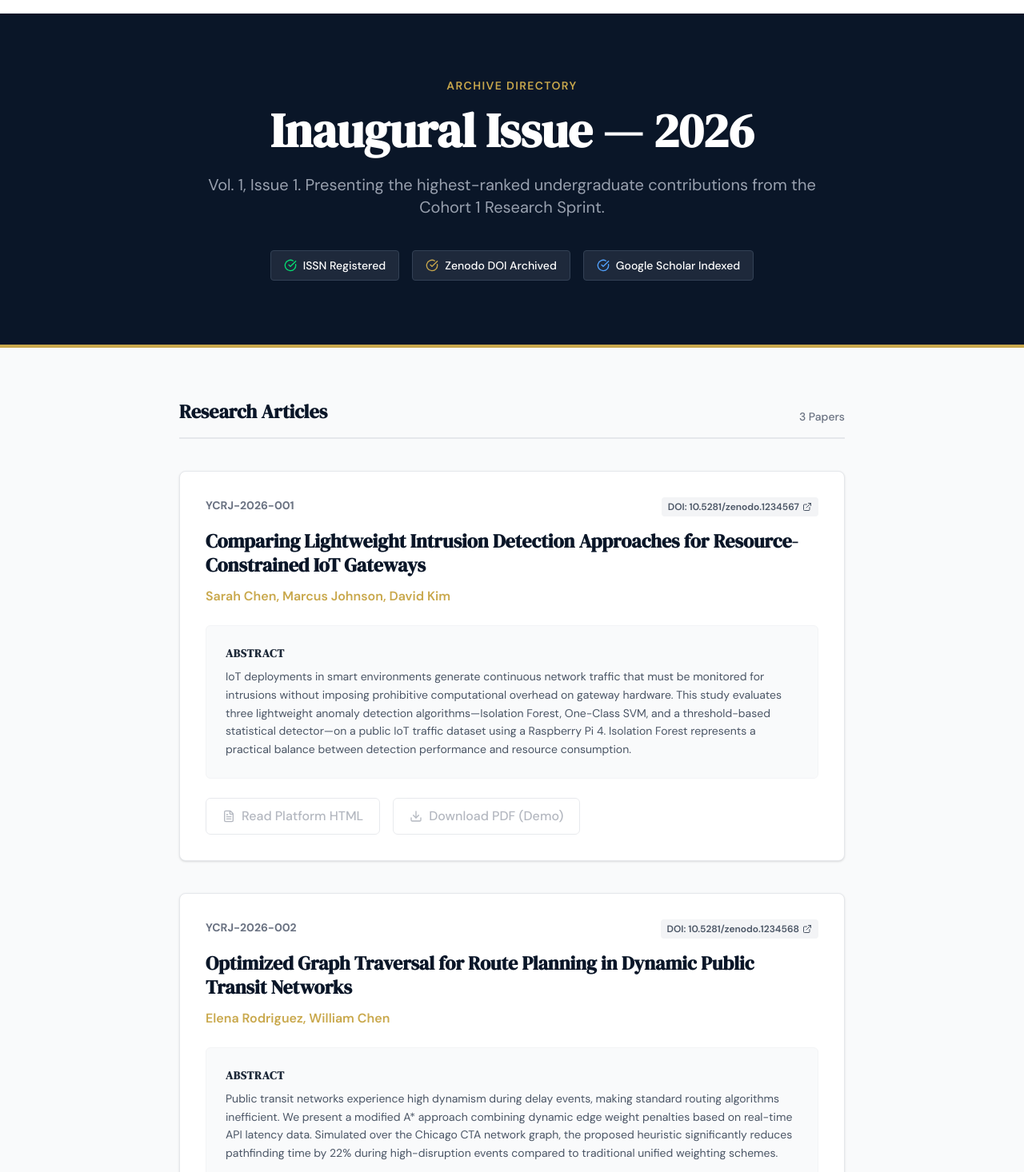
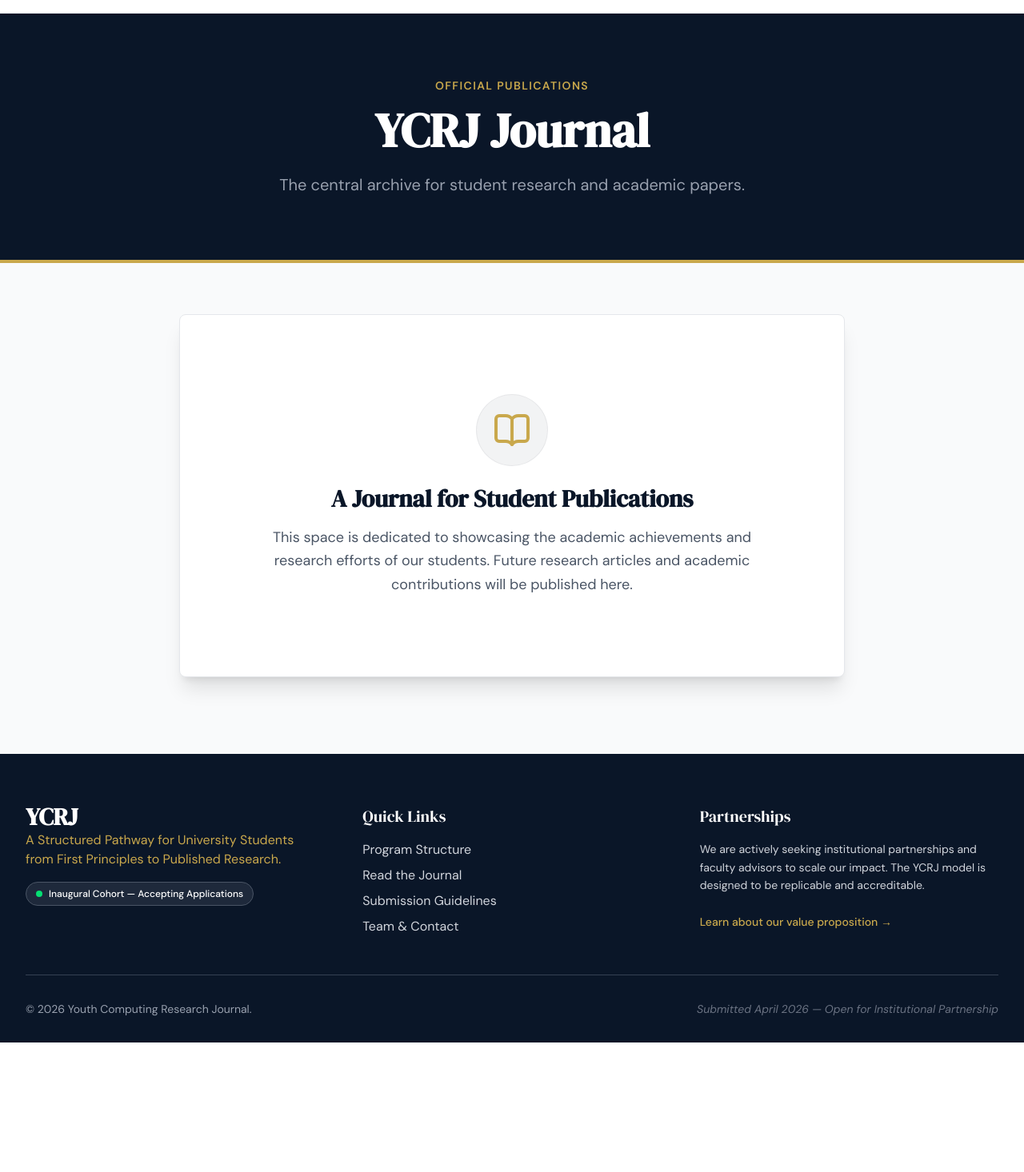
Before and after one commit to On3Human/YCRJ, a React (Vite) app: page /journal in a window 1280 px wide. Shown: the part 64-1530 px from the top of the page at 80% size. After the commit the page ends 1368 px from the top, so only its background shows below. Built offline with nearby package versions, Linux system fonts and the light colour scheme.

Commit message:
refactor: remove static paper data and update Journal page layout to serve as a placeholder for future publications

```diff
--- a/src/pages/Journal.jsx
+++ b/src/pages/Journal.jsx
@@ -1,105 +1,38 @@
 import React from 'react';
-import { FileText, Download, CheckCircle, ExternalLink } from 'lucide-react';
-import { Button } from '../components/ui/Button';
+import { BookOpen } from 'lucide-react';
 import { Card, CardContent } from '../components/ui/Card';
 
 export default function Journal() {
-  const papers = [
-    {
-      id: "YCRJ-2026-001",
-      title: "Comparing Lightweight Intrusion Detection Approaches for Resource-Constrained IoT Gateways",
-      authors: "Sarah Chen, Marcus Johnson, David Kim",
-      abstract: "IoT deployments in smart environments generate continuous network traffic that must be monitored for intrusions without imposing prohibitive computational overhead on gateway hardware. This study evaluates three lightweight anomaly detection algorithms—Isolation Forest, One-Class SVM, and a threshold-based statistical detector—on a public IoT traffic dataset using a Raspberry Pi 4. Isolation Forest represents a practical balance between detection performance and resource consumption.",
-      doi: "10.5281/zenodo.1234567"
-    },
-    {
-      id: "YCRJ-2026-002",
-      title: "Optimized Graph Traversal for Route Planning in Dynamic Public Transit Networks",
-      authors: "Elena Rodriguez, William Chen",
-      abstract: "Public transit networks experience high dynamism during delay events, making standard routing algorithms inefficient. We present a modified A* approach combining dynamic edge weight penalties based on real-time API latency data. Simulated over the Chicago CTA network graph, the proposed heuristic significantly reduces pathfinding time by 22% during high-disruption events compared to traditional unified weighting schemes.",
-      doi: "10.5281/zenodo.1234568"
-    },
-    {
-      id: "YCRJ-2026-003",
-      title: "Assessing Hallucination Rates in Small Language Models for Code Generation",
-      authors: "Aisha Patel, Thomas Wright, Lin Zhao, Omar Al-Fayed",
-      abstract: "While Large Language Models excel at code generation, their execution on local environments is limited by parameter size constraints. We systematically analyze hallucination frequencies in three quantized small language models (<8B parameters) against a standardized Python algorithms benchmark. Our findings highlight that while syntax error rates are low, localized logical hallucinations persist under specific loop-invariant conditions.",
-      doi: "10.5281/zenodo.1234569"
-    }
-  ];
-
   return (
     <div className="pb-24">
       {/* Journal Header */}
       <div className="bg-[#0A1628] py-20 text-white relative border-b-4 border-[#C9A84C]">
         <div className="max-w-5xl mx-auto px-4 sm:px-6 lg:px-8 text-center">
-            <span className="text-[#C9A84C] font-semibold tracking-widest uppercase text-sm mb-4 block">Archive Directory</span>
-            <h1 className="text-4xl md:text-6xl font-serif font-bold mb-6">Inaugural Issue — 2026</h1>
+            <span className="text-[#C9A84C] font-semibold tracking-widest uppercase text-sm mb-4 block">Official Publications</span>
+            <h1 className="text-4xl md:text-6xl font-serif font-bold mb-6">YCRJ Journal</h1>
             <p className="text-xl text-gray-400 font-sans max-w-3xl mx-auto">
-              Vol. 1, Issue 1. Presenting the highest-ranked undergraduate contributions from the Cohort 1 Research Sprint.
+              The central archive for student research and academic papers.
             </p>
-
-            <div className="flex flex-wrap justify-center gap-4 mt-10">
-               <div className="bg-[#1E293B] px-4 py-2 rounded flex items-center text-sm font-medium border border-[#334155]">
-                  <CheckCircle className="w-4 h-4 mr-2 text-green-400" /> ISSN Registered
-               </div>
-               <div className="bg-[#1E293B] px-4 py-2 rounded flex items-center text-sm font-medium border border-[#334155]">
-                  <CheckCircle className="w-4 h-4 mr-2 text-[#C9A84C]" /> Zenodo DOI Archived
-               </div>
-               <div className="bg-[#1E293B] px-4 py-2 rounded flex items-center text-sm font-medium border border-[#334155]">
-                  <CheckCircle className="w-4 h-4 mr-2 text-blue-400" /> Google Scholar Indexed
-               </div>
-            </div>
         </div>
       </div>
 
-      {/* Papers List */}
-      <div className="max-w-4xl mx-auto px-4 sm:px-6 lg:px-8 mt-16 space-y-10">
-
-        <div className="flex justify-between items-end border-b-2 border-gray-200 pb-4 mb-10">
-           <h2 className="text-2xl font-serif font-bold text-[#0A1628]">Research Articles</h2>
-           <span className="text-gray-500 text-sm font-medium">{papers.length} Papers</span>
-        </div>
-
-        {papers.map((paper, index) => (
-          <Card key={paper.id} className="overflow-hidden hover:shadow-lg transition-shadow border-gray-200">
-            <CardContent className="p-8">
-              <div className="flex justify-between items-start mb-4">
-                 <span className="text-sm font-bold text-gray-500">{paper.id}</span>
-                 <span className="inline-flex items-center text-xs font-semibold bg-gray-100 px-2 py-1 flex-shrink-0 text-gray-600 rounded">
-                    DOI: {paper.doi} <ExternalLink className="w-3 h-3 ml-1" />
-                 </span>
+      {/* Note Card */}
+      <div className="max-w-4xl mx-auto px-4 sm:px-6 lg:px-8 mt-16">
+        <Card className="overflow-hidden border border-gray-200 hover:border-[#C9A84C] transition-colors bg-white shadow-xl text-center py-20">
+          <CardContent>
+            <div className="flex justify-center mb-6">
+              <div className="bg-[#0A1628]/5 p-5 rounded-full ring-1 ring-[#0A1628]/10">
+                <BookOpen className="w-12 h-12 text-[#C9A84C]" />
               </div>
-
-              <h3 className="text-2xl font-serif font-bold text-[#0A1628] leading-tight mb-3">
-                {paper.title}
-              </h3>
-
-              <p className="text-[#C9A84C] font-semibold mb-6">
-                {paper.authors}
-              </p>
-
-              <div className="bg-gray-50 p-6 rounded-md border border-gray-100 mb-6">
-                <h4 className="text-sm font-bold uppercase tracking-wider text-gray-800 mb-2">Abstract</h4>
-                <p className="text-gray-600 text-sm leading-relaxed">
-                  {paper.abstract}
-                </p>
-              </div>
-
-              <div className="flex justify-start">
-                  <Button variant="outline" disabled className="flex items-center text-gray-500 border-gray-300">
-                    <FileText className="w-4 h-4 mr-2" />
-                    Read Platform HTML
-                  </Button>
-                  <Button variant="outline" disabled className="ml-4 flex items-center text-gray-500 border-gray-300">
-                    <Download className="w-4 h-4 mr-2" />
-                    Download PDF (Demo)
-                  </Button>
-              </div>
-            </CardContent>
-          </Card>
-        ))}
-
+            </div>
+            <h2 className="text-3xl font-serif font-bold text-[#0A1628] mb-4">
+              A Journal for Student Publications
+            </h2>
+            <p className="text-lg text-gray-600 max-w-2xl mx-auto leading-relaxed">
+              This space is dedicated to showcasing the academic achievements and research efforts of our students. Future research articles and academic contributions will be published here.
+            </p>
+          </CardContent>
+        </Card>
       </div>
     </div>
   );
```
